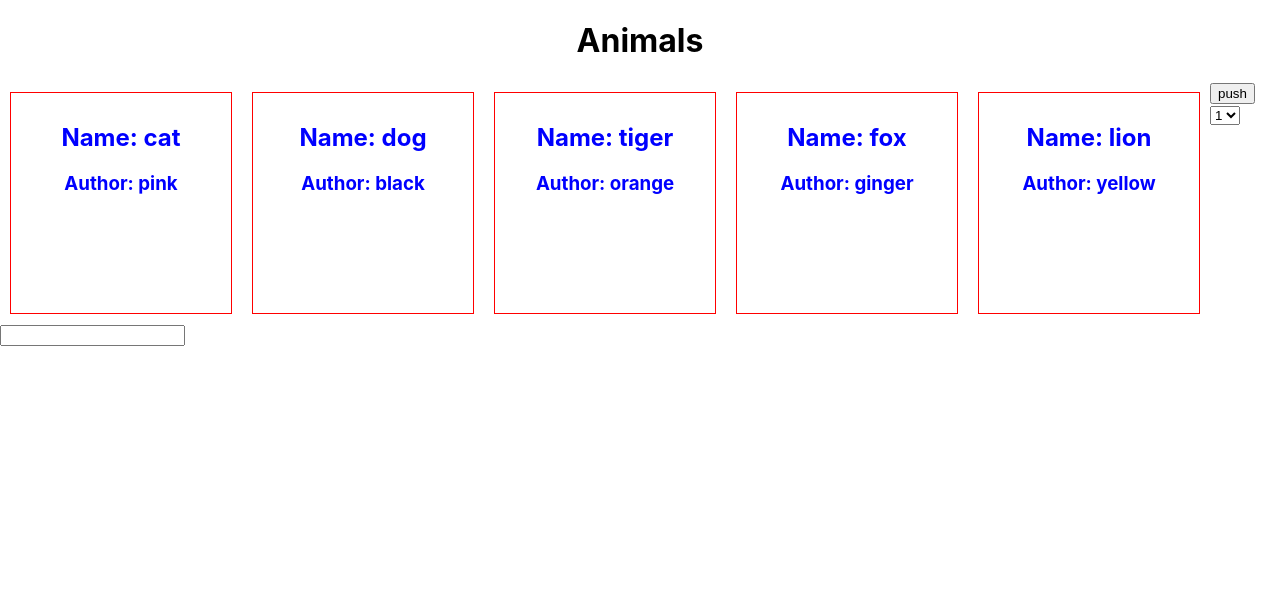
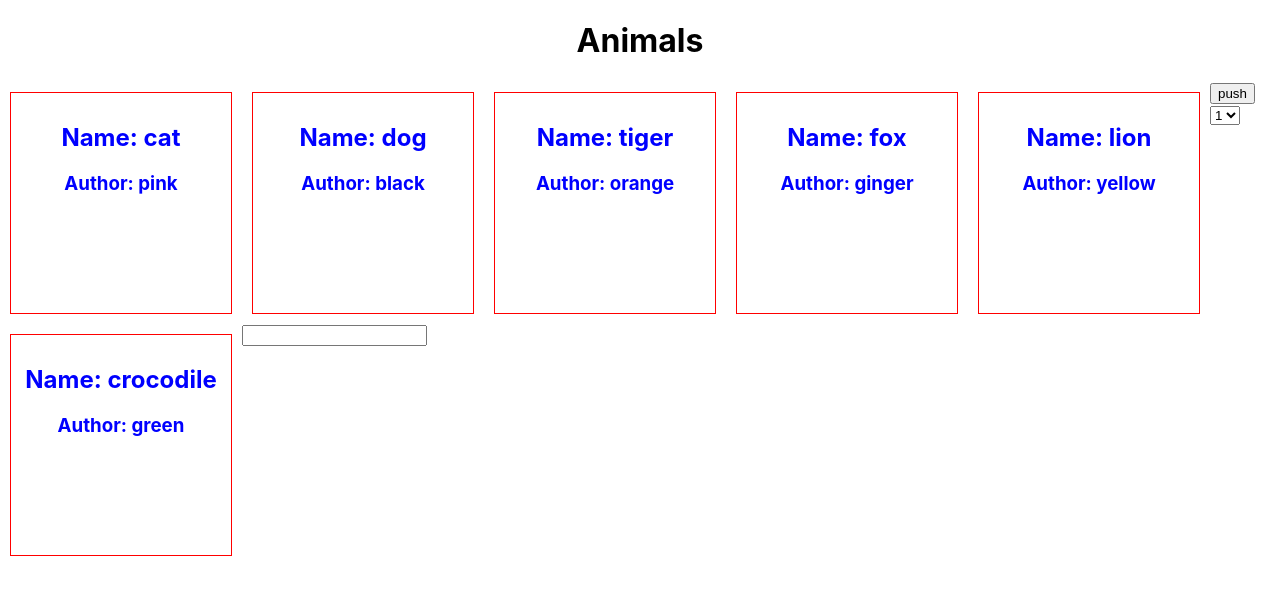
Before and after one commit to rzatalibov555/React_lesson, a React (Create React App) app in the folder app/: page / in a window 1280 px wide. Shown: the top 594 px of the page. Built offline with nearby package versions, Linux system fonts and the light colour scheme.

Commit message:
array ile cardlarin map olunmasi (foreach)

```diff
--- a/app/src/App.js
+++ b/app/src/App.js
@@ -13,11 +13,13 @@
   constructor(props){
     super(props);
     this.state = {
+
       animals:[ { name: "cat", color: "pink" },
                 { name: "dog", color: "black" },
                 { name: "tiger", color: "orange" },
                 { name: "fox", color: "ginger" },
                 { name: "lion", color: "yellow" },
+                { name: "crocodile", color: "green" },
               ],
       title: "Animals",
 
@@ -49,6 +51,7 @@
   render() {
 
     let animal = this.state.animals
+
     // console.log(animal)
     return (
       <div>
@@ -58,11 +61,18 @@
         </div>
 
         <div className='App'>
-          <Card name={animal[0].name} color={animal[0].color} click= {this.eventHandler.bind(this)} />
+
+          {animal.map((item, i) =>{
+            return(
+              <Card name={item.name} color={item.color} click= {this.eventHandler.bind(this)} key={i} />
+            )
+          })}
+
+          {/* <Card name={animal[0].name} color={animal[0].color} click= {this.eventHandler.bind(this)} />
           <Card name={animal[1].name} color={animal[1].color} click= {this.eventHandler.bind(this)} />
           <Card name={animal[2].name} color={animal[2].color} click= {this.eventHandler.bind(this)} />
           <Card name={animal[3].name} color={animal[3].color} click= {this.eventHandler.bind(this)} />
-          <Card name={animal[4].name} color={animal[4].color} click= {this.eventHandler.bind(this)} />
+          <Card name={animal[4].name} color={animal[4].color} click= {this.eventHandler.bind(this)} /> */}
         </div>
 
         <div>
```
